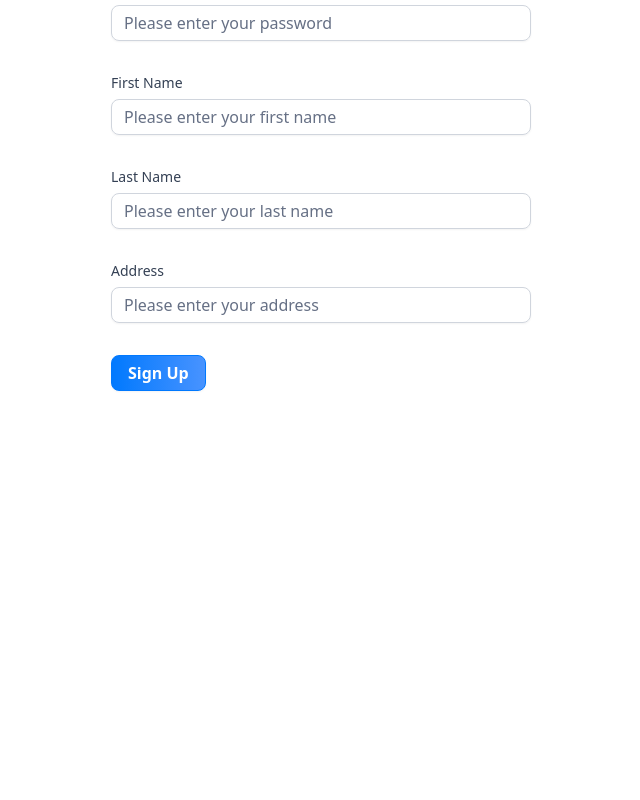
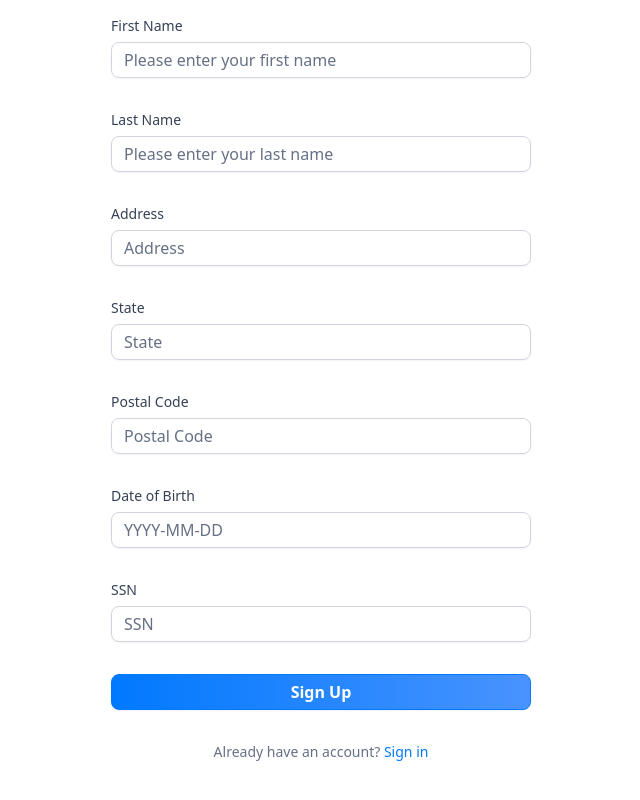
Before and after one commit to raduPetruta/bankify, a Next.js app: page /sign-up in a window 1280 px wide. Shown: the part 312-1112 px from the top of the page, without its empty margins (319-959 px from the left). Before the commit the page ends 800 px from the top, so only its background shows below. Built offline with nearby package versions, Linux system fonts and the light colour scheme.

Commit message:
Add signup and signin different forms

```diff
--- a/components/AuthForm.tsx
+++ b/components/AuthForm.tsx
@@ -24,14 +24,14 @@ import { Loader2 } from 'lucide-react'
 
 const AuthForm = ({type} : {type : string}) => {
 
-  const [user, setUser] = useState(null);
+  const [user, setUser] = useState({name:"aa"});
   const [isLoading, setIsLoading] = useState(false)
-
-  const form = useForm<z.infer<typeof authFormSchema>>({
-    resolver: zodResolver(authFormSchema)
+  const formSchema = authFormSchema(type);
+  const form = useForm<z.infer<typeof formSchema>>({
+    resolver: zodResolver(formSchema)
   })
 
-  function onSubmit(values: z.infer<typeof authFormSchema>) {
+  function onSubmit(values: z.infer<typeof formSchema>) {
     // Do something with the form values.
     // ✅ This will be type-safe and validated.
     setIsLoading(true)
@@ -57,13 +57,13 @@ const AuthForm = ({type} : {type : string}) => {
             </div>
         </header>
 
-        {user ?
+        {user && type === 'sign-in' ?
         (
           /*Sign In Form*/
           <Form {...form}>
             <form onSubmit={form.handleSubmit(onSubmit)} className="space-y-8">
               {
-                /*Form fields for signUp */
+                /*Form fields for signin */
                 formFieldsSignIn.map((field) => {
                   return (
                     <CustomFormFieldInput
@@ -71,12 +71,14 @@ const AuthForm = ({type} : {type : string}) => {
                       name={field.name}
                       placeholder={field.placeholder}
                       label={field.label}
+                      fieldClassName={field.fieldClassName}
                     />
                   )
                 })
               }
 
               {/*Submit form button with loading*/}
+              <div className="flex-col flex gap-4">
                 <Button type="submit" className='form-btn' disabled={isLoading}>
                   {
                     isLoading ?
@@ -85,6 +87,7 @@ const AuthForm = ({type} : {type : string}) => {
                         type === 'sign-in' ? 'Sign In' : 'Sign Up'
                   }
                 </Button>
+              </div>
 
             </form>
           </Form>
@@ -103,12 +106,14 @@ const AuthForm = ({type} : {type : string}) => {
                       name={field.name}
                       placeholder={field.placeholder}
                       label={field.label}
+                      fieldClassName={field.fieldClassName}
                     />
                   )
                 })
               }
 
               {/*Submit form button with loading*/}
+              <div className="flex-col flex gap-4">
                 <Button type="submit" className='form-btn' disabled={isLoading}>
                   {
                     isLoading ?
@@ -117,11 +122,21 @@ const AuthForm = ({type} : {type : string}) => {
                         type === 'sign-in' ? 'Sign In' : 'Sign Up'
                   }
                 </Button>
+              </div>
 
             </form>
           </Form>
         )
         }
+        <footer className='flex justify-center gap-1'>
+          <p className='text-14 font-normal text-gray-500'>
+            {type === 'sign-in' ? "Don't have an account? " : "Already have an account?  "}
+            <Link href={type === 'sign-in' ? '/sign-up' : '/sign-in'} className='form-link'>
+              {type === 'sign-in' ? 'Create account' : 'Sign in'}
+            </Link>
+          </p>
+        </footer>
+
     </section>
   )
 }
--- a/components/CustomFormFieldInput.tsx
+++ b/components/CustomFormFieldInput.tsx
@@ -3,16 +3,20 @@ import { FormControl, FormField, FormLabel, FormMessage } from './ui/form'
 import { Input } from './ui/input'
 import { Control, Form } from 'react-hook-form'
 import { z } from 'zod'
-import { authFormSchema } from '@/lib/utils'
+import { authFormSchema, cn } from '@/lib/utils'
+
+
+const formSchema = authFormSchema('sign-up');
 
 interface ICustomFormFieldInput {
-    control: Control<z.infer<typeof authFormSchema>>,
+    control: Control<z.infer<typeof formSchema>>,
     name: any,
     placeholder: string,
-    label: string
+    label: string,
+    fieldClassName: string
 }
 
-const CustomFormFieldInput = ({control, name, placeholder, label} : ICustomFormFieldInput) => {
+const CustomFormFieldInput = ({control, name, placeholder, label, fieldClassName} : ICustomFormFieldInput) => {
   return (
     <FormField
         control={control}
@@ -20,7 +24,7 @@ const CustomFormFieldInput = ({control, name, placeholder, label} : ICustomFormF
         render={({ field }) => (
             <div className='form-item'>
             <FormLabel className='form-label'>{label}</FormLabel>
-            <div className='flex flex-col w-full'>
+            <div className={cn('flex flex-col w-full', {'flex gap-4' : fieldClassName.length > 0} )}>
                 <FormControl>
                     <Input className='input-class' placeholder={placeholder} {...field} type={name}/>
                 </FormControl>
--- a/constants/index.ts
+++ b/constants/index.ts
@@ -25,27 +25,56 @@ export const formFieldsSignUp = [
   {
     name: "email",
     placeholder: "Please enter your email",
-    label: "Email"
+    label: "Email",
+    fieldClassName:""
   },
   {
     name: "password",
     placeholder: "Please enter your password",
-    label: "Password"
+    label: "Password",
+    fieldClassName:""
   },
   {
     name: "firstName",
     placeholder: "Please enter your first name",
-    label: "First Name"
+    label: "First Name",
+    fieldClassName:"firstName"
   },
   {
     name: "lastName",
     placeholder: "Please enter your last name",
-    label: "Last Name"
+    label: "Last Name",
+    fieldClassName:"lastName"
   },
   {
     name: "address",
-    placeholder: "Please enter your address",
-    label: "Address"
+    placeholder: "Address",
+    label: "Address" ,
+    fieldClassName:""
+  },
+  {
+    name: "state",
+    placeholder: "State",
+    label: "State" ,
+    fieldClassName:""
+  },
+  {
+    name: "postalCode",
+    placeholder: "Postal Code",
+    label: "Postal Code" ,
+    fieldClassName:""
+  },
+  {
+    name: "dateOfBirth",
+    placeholder: "YYYY-MM-DD",
+    label: "Date of Birth" ,
+    fieldClassName:""
+  },
+  {
+    name: "ssn",
+    placeholder: "SSN",
+    label: "SSN" ,
+    fieldClassName:""
   }
 ]
 
@@ -53,12 +82,14 @@ export const formFieldsSignIn = [
   {
     name: "email",
     placeholder: "Please enter your account email",
-    label: "Email"
+    label: "Email",
+    fieldClassName: ""
   },
   {
     name: "password",
     placeholder: "Please enter your password",
-    label: "Password"
+    label: "Password",
+    fieldClassName:""
   }
 ]
 
--- a/lib/utils.ts
+++ b/lib/utils.ts
@@ -199,12 +199,19 @@ export const getTransactionStatus = (date: Date) => {
 
 
 /* Schema with validations*/
-export const authFormSchema = z.object({
+export const authFormSchema = (type: string) => z.object({
+  firstName:   type === 'sing-in' ? z.string().optional() : z.string().min(3),
+  lastName:    type === 'sing-in' ? z.string().optional() : z.string().min(3),
+  address:     type === 'sing-in' ? z.string().optional() : z.string().max(50),
+  state:       type === 'sing-in' ? z.string().optional() : z.string().min(2).max(2),
+  postalCode:  type === 'sing-in' ? z.string().optional() : z.string().min(3).max(6),
+  dateOfBirth: type === 'sing-in' ? z.string().optional() : z.string().min(3),
+  ssn:         type === 'sing-in' ? z.string().optional() : z.string().min(3),
+
   email: z.string().email(),
-  password: z.string().min(1),
-  firstName: z.string().min(1),
-  lastName: z.string().min(1),
-  address: z.string().min(1)
+  password: z.string().min(8, {
+    message: "Password must contain at least 8 characters."
+  }),
 
   /*lastName: z.string().min(2, {
     message: "Last Name must be at least 2 characters.",
```
Lines whose indentation alone changed are shown as unchanged.
